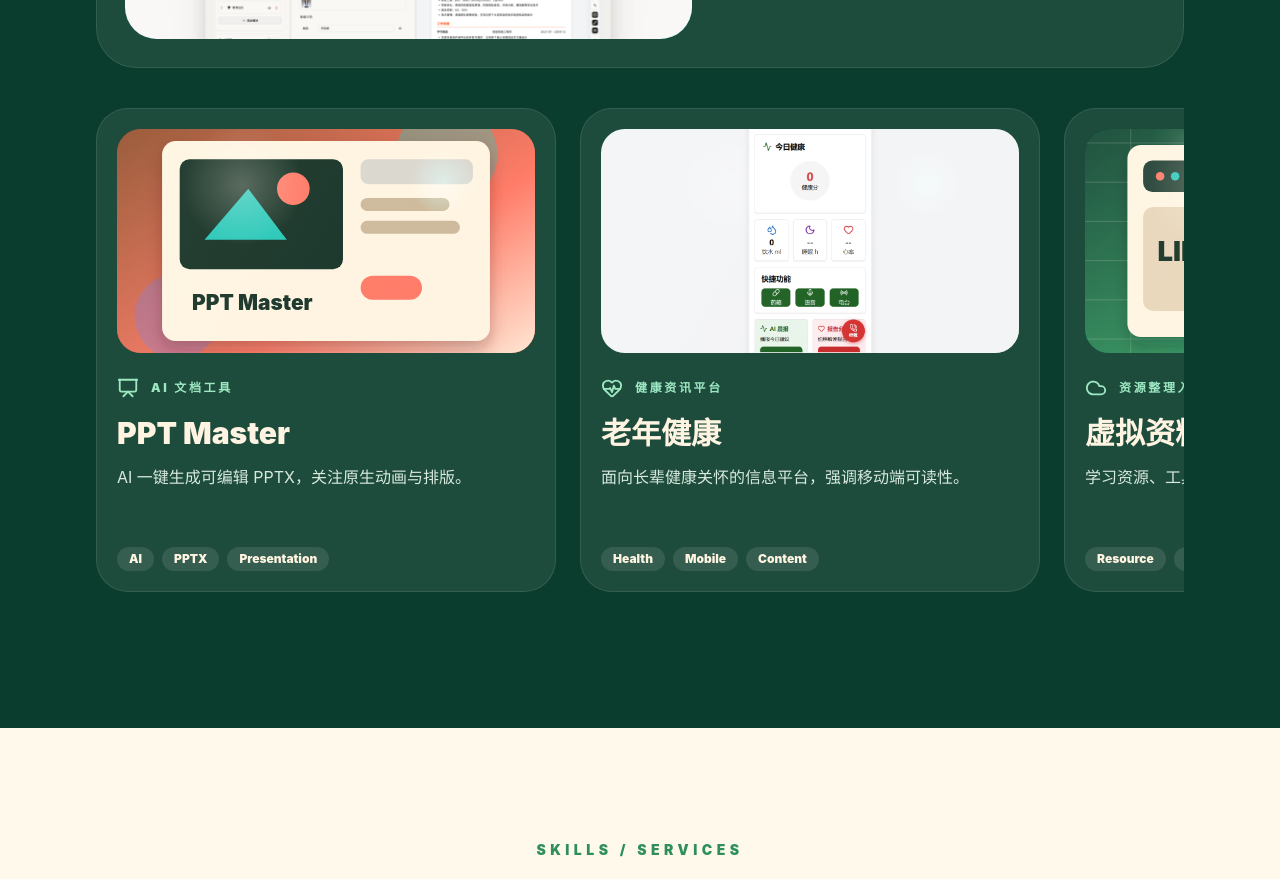
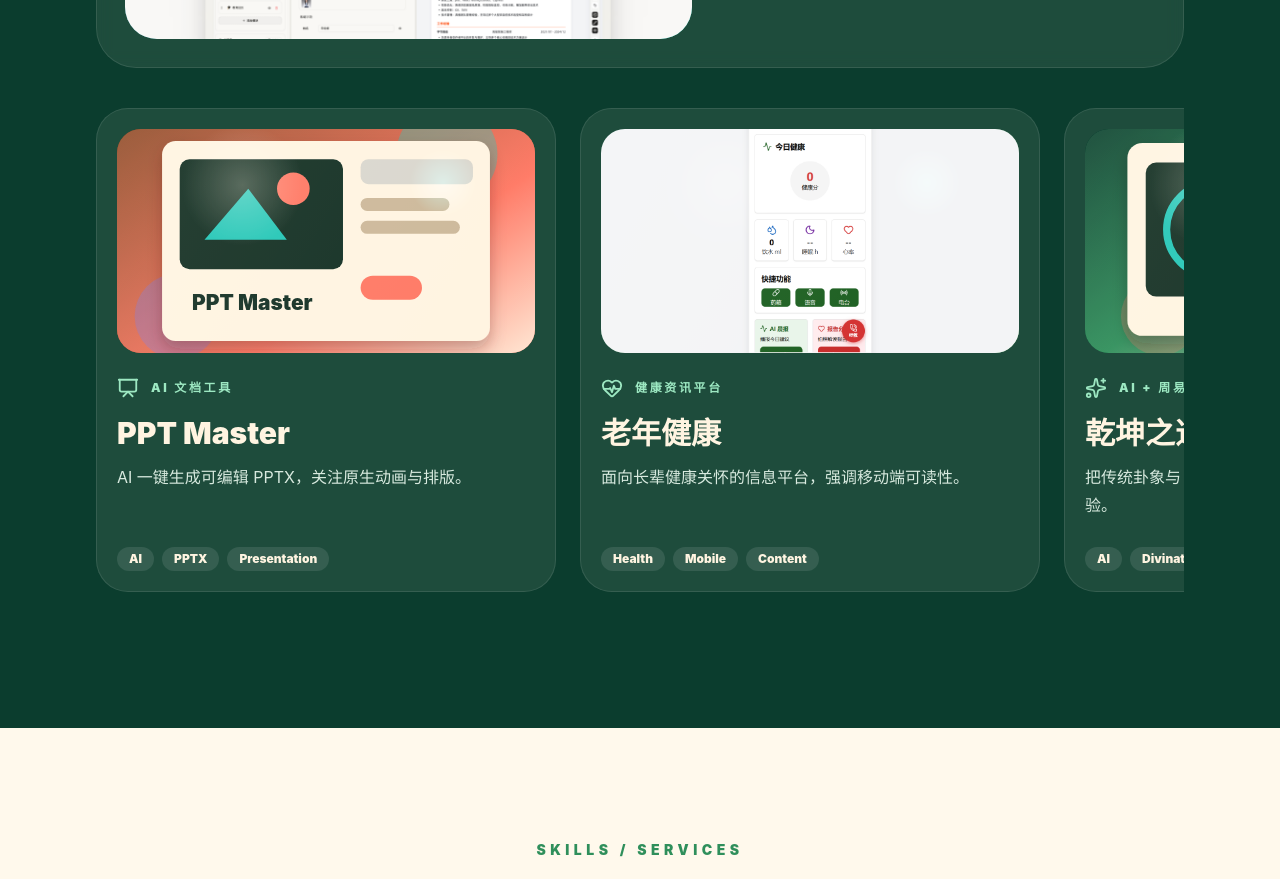
Before and after one commit to zaz52/-, a React (Vite) app: page / in a window 1280 px wide. Shown: the part 2400-3279 px from the top of the page. Built offline with nearby package versions, Linux system fonts and the light colour scheme.

Commit message:
Add Qiankun project

```diff
--- a/src/data/projects.ts
+++ b/src/data/projects.ts
@@ -1,4 +1,4 @@
-import { Cloud, FileText, HeartPulse, Presentation } from 'lucide-react';
+import { Cloud, FileText, HeartPulse, Presentation, Sparkles } from 'lucide-react';
 
 export const projects = [
   {
@@ -32,6 +32,16 @@
     palette: 'mint',
   },
   {
+    icon: Sparkles,
+    name: '乾坤之道',
+    type: 'AI + 周易工具',
+    description: '把传统卦象与 AI 解读结合，提供更具仪式感的在线问事体验。',
+    href: 'https://yulesuangua.pages.dev/',
+    cover: '/covers/yulesuangua.svg',
+    tags: ['AI', 'Divination', 'Cloudflare'],
+    palette: 'emerald',
+  },
+  {
     icon: Cloud,
     name: '虚拟资料库',
     type: '资源整理入口',
```
Also changed, not shown: public/covers/yulesuangua.svg (added), 1 other file (tests, documents, lock files or other folders).
